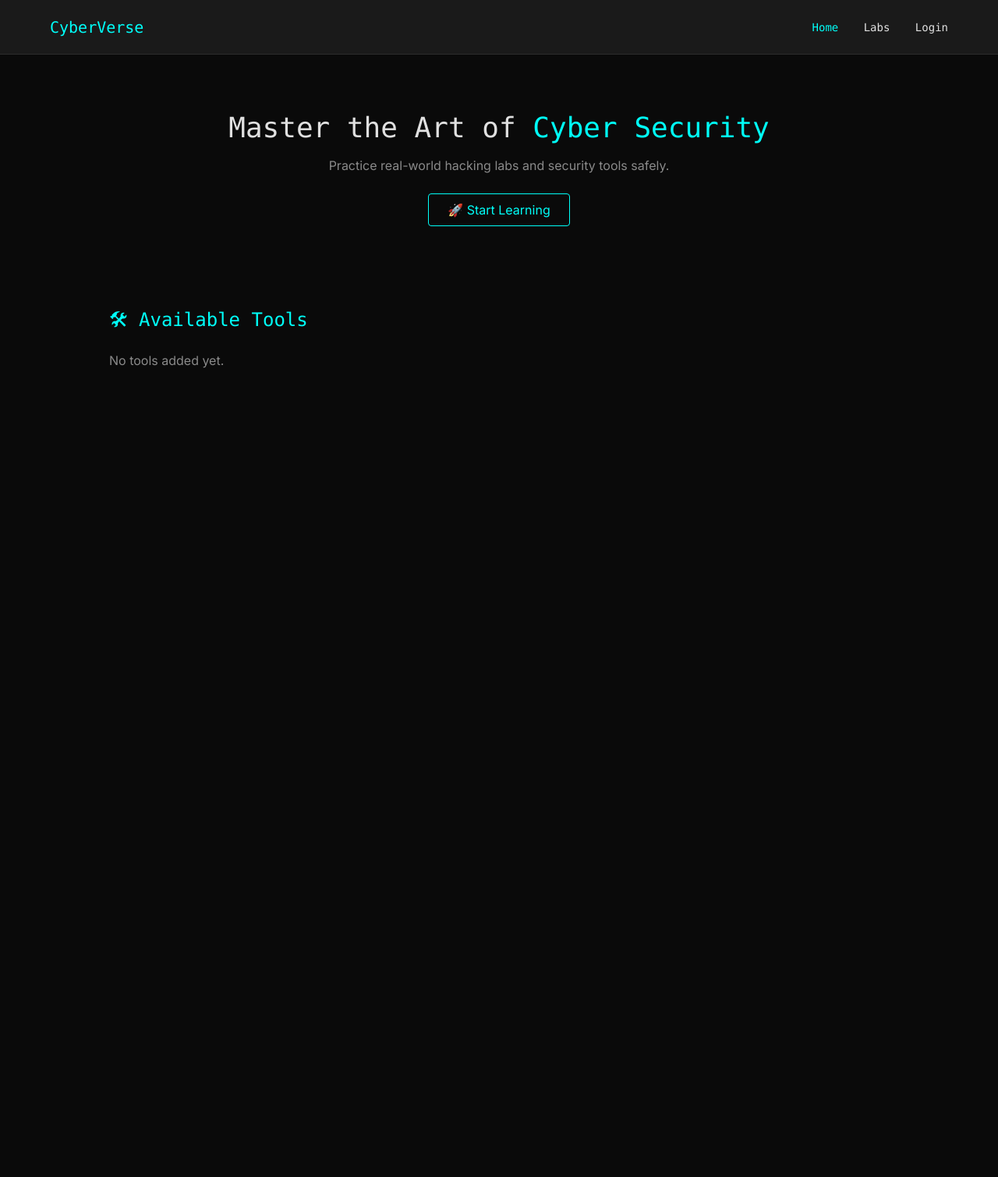
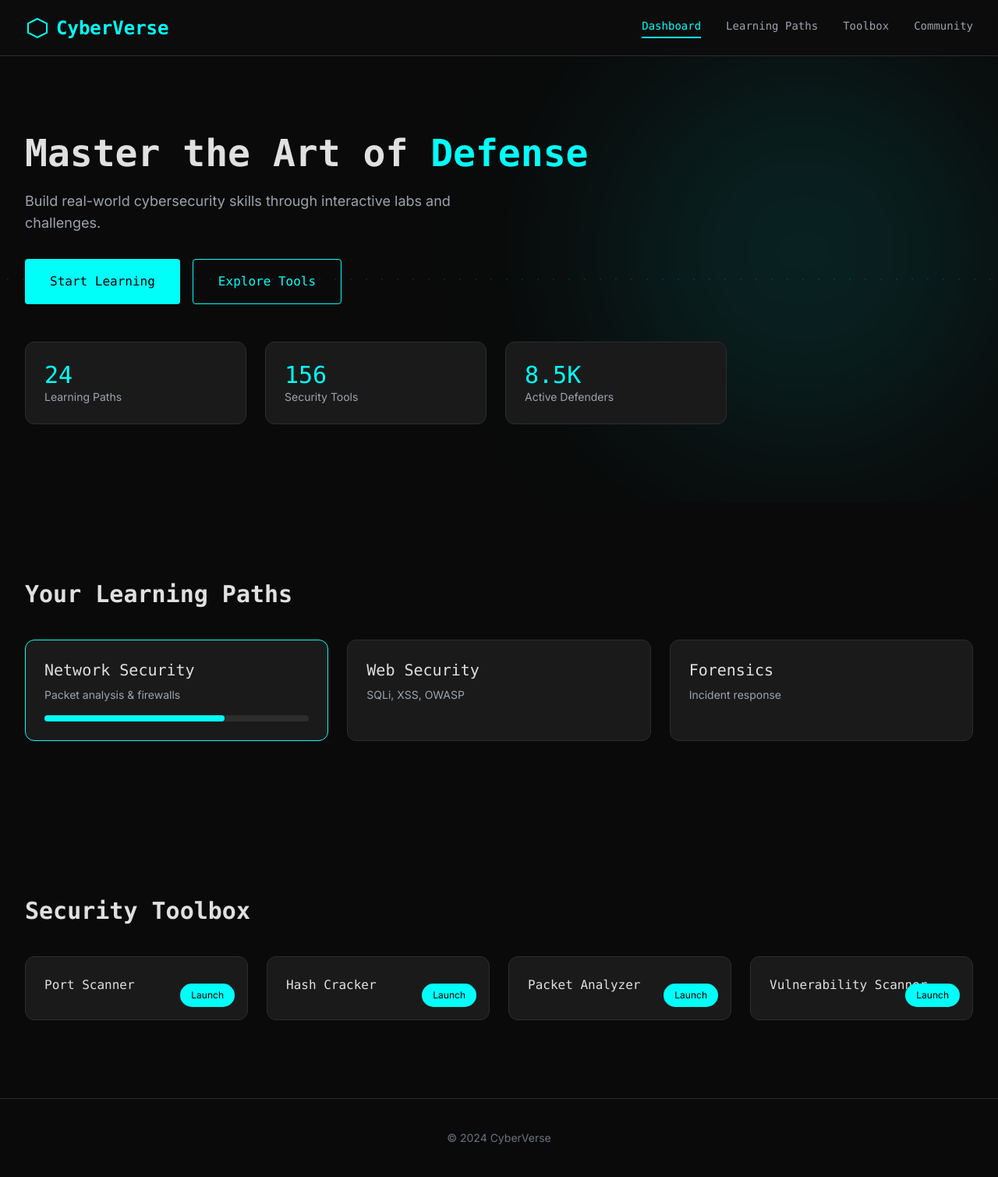
Before and after one commit to praveenkushwaha7233-wq/cyberverse, a Flask app: page / in a window 1280 px wide. Shown: the whole page at 78% size. Before the commit the page ends 472 px from the top, so only its background shows below. Run offline with Flask 3, Linux system fonts and the light colour scheme; data that the repository does not hold is empty; some libraries are stand-ins or nearby versions.

Commit message:
testing basic app

```diff
--- a/templates/index.html
+++ b/templates/index.html
@@ -1,74 +1,187 @@
 <!DOCTYPE html>
-<html lang="en">
+<html lang="en" class="scroll-smooth">
 <head>
 <meta charset="UTF-8">
 <meta name="viewport" content="width=device-width, initial-scale=1.0">
-    <title>CyberVerse</title>
+<title>CyberVerse - Master the Art of Defense</title>
 
 <script src="https://cdn.tailwindcss.com"></script>
 
-    <link href="https://fonts.googleapis.com/css2?family=JetBrains+Mono:wght@400;600&family=Inter:wght@400;500&display=swap" rel="stylesheet">
+<link href="https://fonts.googleapis.com/css2?family=JetBrains+Mono:wght@400;500;600;700&family=Inter:wght@400;500;600&display=swap" rel="stylesheet">
 
 <style>
 body { font-family: 'Inter', sans-serif; }
 .font-mono { font-family: 'JetBrains Mono', monospace; }
+
+.card {
+  background:#1a1a1a;
+  border:1px solid #2d2d2d;
+  padding:24px;
+  border-radius:12px;
+  transition:0.3s;
+  position:relative;
+}
+.card:hover {
+  border-color:#00fff9;
+  box-shadow:0 0 25px #00fff933;
+}
+
+.btn {
+  position:absolute;
+  bottom:16px;
+  right:16px;
+  background:#00fff9;
+  color:black;
+  padding:6px 14px;
+  border-radius:20px;
+  font-size:12px;
+}
 </style>
 </head>
 
 <body class="bg-[#0a0a0a] text-[#e0e0e0]">
 
 <!-- NAVBAR -->
-<nav class="fixed top-0 left-0 right-0 h-[70px] bg-[#1a1a1a] border-b border-[#2d2d2d] z-50">
-    <div class="max-w-[1200px] mx-auto px-6 h-full flex items-center justify-between">
-        <h1 class="text-xl font-mono text-[#00fff9]">CyberVerse</h1>
+<nav class="fixed top-0 left-0 right-0 h-[72px] bg-[#0d0d0d]/80 backdrop-blur border-b border-[#2d2d2d] z-50">
+<div class="max-w-[1440px] mx-auto px-8 h-full flex items-center justify-between">
 
-        <div class="space-x-6 font-mono text-sm">
-            <a href="/" class="text-[#00fff9]">Home</a>
-            <a href="/labs">Labs</a>
-            <a href="/login">Login</a>
+<div class="flex items-center gap-2">
+<svg class="w-8 h-8" fill="none" viewBox="0 0 32 32">
+<path d="M16 4L4 10V22L16 28L28 22V10L16 4Z" stroke="#00fff9" stroke-width="2"/>
+</svg>
+<span class="text-[24px] font-mono font-bold text-[#00fff9]">CyberVerse</span>
 </div>
+
+<div class="flex gap-8 font-mono text-sm">
+<span class="text-[#00fff9] border-b-2 border-[#00fff9] pb-1">Dashboard</span>
+<span class="text-gray-400 hover:text-white transition">Learning Paths</span>
+<span class="text-gray-400 hover:text-white transition">Toolbox</span>
+<span class="text-gray-400 hover:text-white transition">Community</span>
+</div>
+
 </div>
 </nav>
 
-<main class="pt-[80px] px-6">
+<main class="pt-[72px]">
 
 <!-- HERO -->
-<section class="max-w-[1000px] mx-auto text-center py-16">
-    <h1 class="text-4xl font-mono mb-4">
-        Master the Art of <span class="text-[#00fff9]">Cyber Security</span>
+<section class="py-[100px] px-8 relative overflow-hidden">
+
+<div class="absolute inset-0 opacity-10" style="background-image: radial-gradient(circle, #00fff9 1px, transparent 1px); background-size:20px;"></div>
+<div class="absolute top-0 right-0 w-[500px] h-[500px] bg-[#00fff9]/10 blur-[120px] rounded-full"></div>
+
+<div class="max-w-[1440px] mx-auto relative">
+
+<h1 class="text-5xl font-bold font-mono mb-6">
+Master the Art of <span class="text-[#00fff9]">Defense</span>
 </h1>
 
-    <p class="text-[#8a8a8a] mb-6">
-        Practice real-world hacking labs and security tools safely.
+<p class="text-lg text-gray-400 mb-8 max-w-xl">
+Build real-world cybersecurity skills through interactive labs and challenges.
 </p>
 
-    <button onclick="registerUser()"
-        class="border border-[#00fff9] px-6 py-2 rounded text-[#00fff9] hover:bg-[#00fff9] hover:text-black">
-        🚀 Start Learning
+<div class="flex gap-4">
+<button class="bg-[#00fff9] hover:bg-[#00e6e0] transition text-black px-8 py-4 rounded font-mono">
+Start Learning
 </button>
+
+<button class="border border-[#00fff9] hover:bg-[#00fff9] hover:text-black transition px-8 py-4 rounded font-mono text-[#00fff9]">
+Explore Tools
+</button>
+</div>
+
+<!-- STATS -->
+<div class="mt-12 grid grid-cols-3 gap-6 max-w-[900px]">
+
+<div class="card">
+<div class="text-3xl text-[#00fff9] font-mono">24</div>
+<div class="text-sm text-gray-400">Learning Paths</div>
+</div>
+
+<div class="card">
+<div class="text-3xl text-[#00fff9] font-mono">156</div>
+<div class="text-sm text-gray-400">Security Tools</div>
+</div>
+
+<div class="card">
+<div class="text-3xl text-[#00fff9] font-mono">8.5K</div>
+<div class="text-sm text-gray-400">Active Defenders</div>
+</div>
+
+</div>
+
+</div>
 </section>
 
-<!-- TOOLS SECTION -->
-<section class="max-w-[1000px] mx-auto mt-10">
-    <h2 class="text-2xl font-mono text-[#00fff9] mb-6">🛠 Available Tools</h2>
+<!-- LEARNING -->
+<section class="py-[100px] px-8">
+<div class="max-w-[1440px] mx-auto">
 
-    {% if tools %}
-        <div class="grid grid-cols-1 md:grid-cols-2 gap-4">
-            {% for tool in tools %}
-                <div class="bg-[#1a1a1a] border border-[#2d2d2d] p-4 rounded">
-                    <h3 class="text-[#00fff9] font-mono">{{ tool.name }}</h3>
-                    <p class="text-[#8a8a8a] text-sm">{{ tool.desc }}</p>
+<h2 class="text-3xl font-bold font-mono mb-10">Your Learning Paths</h2>
+
+<div class="grid md:grid-cols-3 gap-6">
+
+<div class="card border-[#00fff9]">
+<h3 class="text-xl font-mono mb-2">Network Security</h3>
+<p class="text-sm text-gray-400 mb-4">Packet analysis & firewalls</p>
+
+<div class="h-2 bg-[#2d2d2d] rounded">
+<div class="h-full bg-[#00fff9] rounded transition-all duration-700" style="width:68%"></div>
 </div>
-            {% endfor %}
 </div>
-    {% else %}
-        <p class="text-[#8a8a8a]">No tools added yet.</p>
-    {% endif %}
+
+<div class="card">
+<h3 class="text-xl font-mono mb-2">Web Security</h3>
+<p class="text-sm text-gray-400">SQLi, XSS, OWASP</p>
+</div>
+
+<div class="card">
+<h3 class="text-xl font-mono mb-2">Forensics</h3>
+<p class="text-sm text-gray-400">Incident response</p>
+</div>
+
+</div>
+</div>
 </section>
+
+<!-- TOOLBOX -->
+<section class="py-[100px] px-8">
+<div class="max-w-[1440px] mx-auto">
+
+<h2 class="text-3xl font-bold font-mono mb-10">Security Toolbox</h2>
+
+<div class="grid md:grid-cols-4 gap-6">
+
+<div class="card">
+<h3 class="font-mono mb-2">Port Scanner</h3>
+<button class="btn">Launch</button>
+</div>
+
+<div class="card">
+<h3 class="font-mono mb-2">Hash Cracker</h3>
+<button class="btn">Launch</button>
+</div>
+
+<div class="card">
+<h3 class="font-mono mb-2">Packet Analyzer</h3>
+<button class="btn">Launch</button>
+</div>
+
+<div class="card">
+<h3 class="font-mono mb-2">Vulnerability Scanner</h3>
+<button class="btn">Launch</button>
+</div>
+
+</div>
+</div>
+</section>
+
+<!-- FOOTER -->
+<footer class="py-10 text-center text-sm text-gray-500 border-t border-[#2d2d2d]">
+© 2024 CyberVerse
+</footer>
 
 </main>
 
-<script src="/static/main.js"></script>
-
 </body>
 </html>
```
Lines whose indentation alone changed are shown as unchanged.
